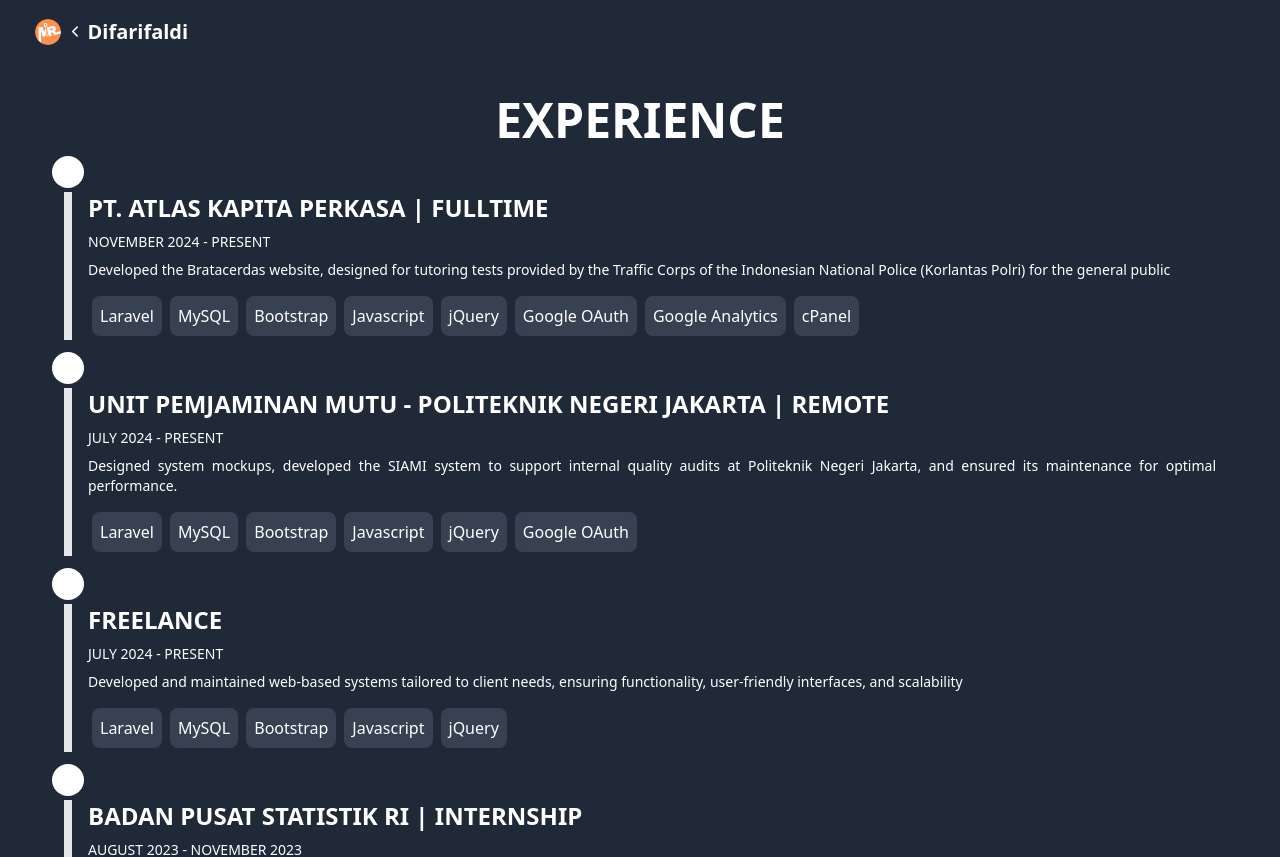
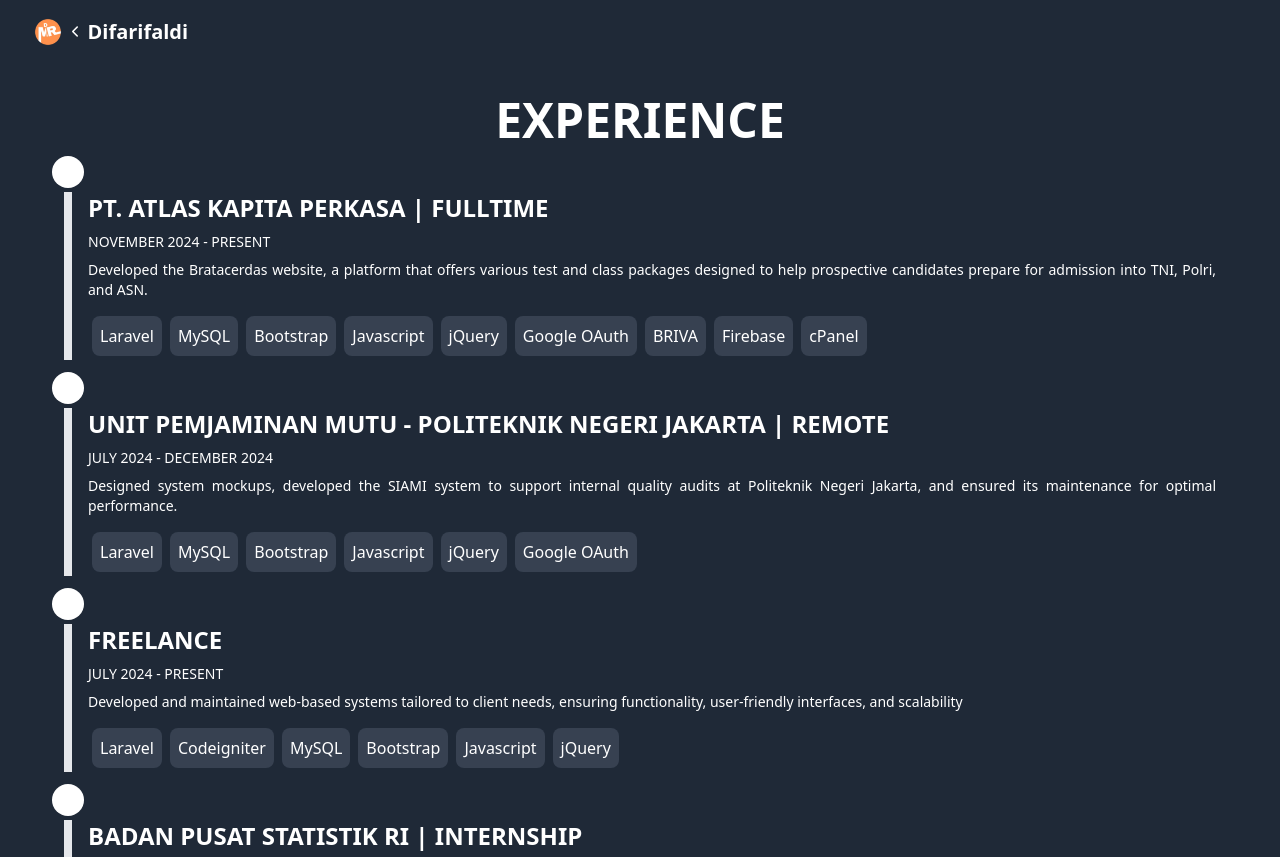
Before and after one commit to difarifaldi/portofolio-difarifaldi, a React (Vite) app: page /portofolio-difarifaldi/about in a window 1280 px wide. Shown: the top 857 px of the page. Built offline with nearby package versions, Linux system fonts and the light colour scheme.

Commit message:
perbaiki yang bagian brata cerdas

```diff
--- a/src/component/Experience.jsx
+++ b/src/component/Experience.jsx
@@ -5,12 +5,12 @@
     {
       title: "PT. ATLAS KAPITA PERKASA | FULLTIME",
       period: "NOVEMBER 2024 - PRESENT",
-      description: "Developed the Bratacerdas website, designed for tutoring tests provided by the Traffic Corps of the Indonesian National Police (Korlantas Polri) for the general public",
-      skills: ["Laravel", "MySQL", "Bootstrap", "Javascript", "jQuery", "Google OAuth", "Google Analytics", "cPanel"],
+      description: "Developed the Bratacerdas website, a platform that offers various test and class packages designed to help prospective candidates prepare for admission into TNI, Polri, and ASN.",
+      skills: ["Laravel", "MySQL", "Bootstrap", "Javascript", "jQuery", "Google OAuth", "BRIVA", "Firebase", "cPanel"],
     },
     {
       title: "UNIT PEMJAMINAN MUTU - POLITEKNIK NEGERI JAKARTA | REMOTE",
-      period: "JULY 2024 - PRESENT",
+      period: "JULY 2024 - DECEMBER 2024",
       description: "Designed system mockups, developed the SIAMI system to support internal quality audits at Politeknik Negeri Jakarta, and ensured its maintenance for optimal performance.",
       skills: ["Laravel", "MySQL", "Bootstrap", "Javascript", "jQuery", "Google OAuth"],
     },
@@ -18,7 +18,7 @@
       title: "FREELANCE",
       period: "JULY 2024 - PRESENT",
       description: "Developed and maintained web-based systems tailored to client needs, ensuring functionality, user-friendly interfaces, and scalability",
-      skills: ["Laravel", "MySQL", "Bootstrap", "Javascript", "jQuery"],
+      skills: ["Laravel", "Codeigniter", "MySQL", "Bootstrap", "Javascript", "jQuery"],
     },
     {
       title: "BADAN PUSAT STATISTIK RI | INTERNSHIP",
--- a/src/component/Project.jsx
+++ b/src/component/Project.jsx
@@ -58,8 +58,8 @@
             <div className="text-white text-sm w-full md:w-1/2 text-justify p-2">
               <h4 className="font-bold">Brata Cerdas</h4>
               <p>
-                Brata Cerdas is a website developed for the Traffic Corps of the Indonesian National Police (Korlantas Polri), designed as a learning platform for prospective and current police officers. The website features classes hosted
-                by instructors and a variety of tests for training purposes.
+                Brata Cerdas is a learning platform developed to support prospective candidates of the Indonesian National Police (Polri), civil service (ASN), and military (TNI). The website features instructor-led classes and a variety of
+                tests for exam preparation and skill development.
               </p>
             </div>
           </div>
--- a/src/data/ProjectData.js
+++ b/src/data/ProjectData.js
@@ -42,10 +42,10 @@
   {
     id: 2,
     title: "Brata Cerdas",
-    description: "A website featuring a list of tests provided by Korlantas Polri for tutoring purposes.",
+    description: "An educational website offering tests and classes to prepare for Polri, ASN, and TNI entrance exams.",
     full_description:
-      "Brata Cerdas is an educational platform developed for the Traffic Corps of the Indonesian National Police (Korlantas Polri), aimed at providing a comprehensive learning environment for both prospective and current police officers. The website offers a range of classes conducted by experienced instructors, as well as various types of tests designed to enhance the knowledge and skills of users. It serves as a valuable tool for individuals preparing for police entrance exams or seeking to improve their professional competencies within the police force.",
-    technologies: ["Laravel", "MySQL", "Bootstrap", "Javascript", "jQuery", "AJAX", "Google OAuth", "Google Analytics"],
+      "Brata Cerdas is an educational platform designed to provide a comprehensive learning environment for individuals preparing for careers in the Indonesian National Police, civil service, and the military. The website offers a range of classes led by experienced instructors, along with various types of tests aimed at enhancing users' knowledge and competencies. It serves as a valuable tool for prospective candidates to prepare for entrance exams and improve their readiness for selection processes.",
+    technologies: ["Laravel", "MySQL", "Bootstrap", "Javascript", "jQuery", "Firebase", "Google OAuth", "BRIVA"],
     image: bc,
     full_image: [bc11, bc12, bc13],
     category: "Web Development",
```
Also changed, not shown: 1 other file (tests, documents, lock files or other folders).
